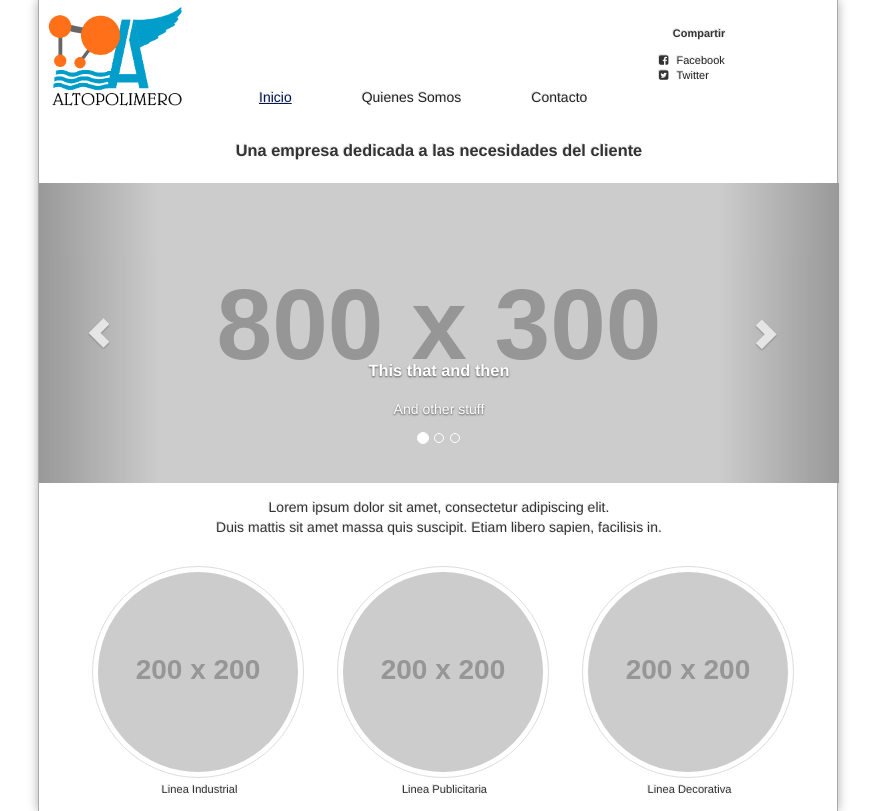
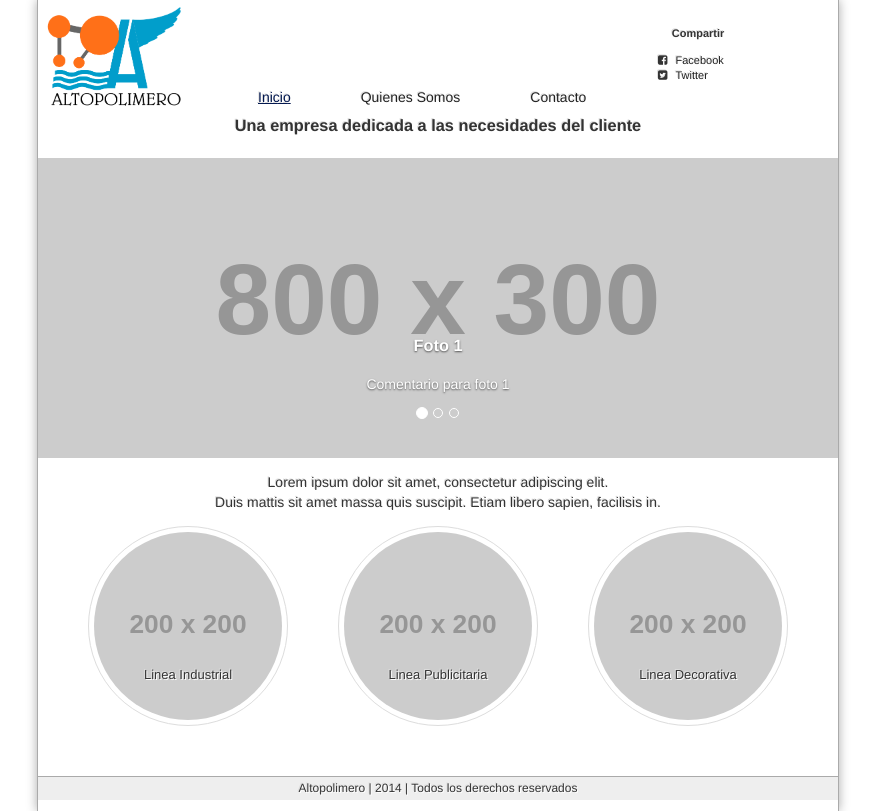
Before and after one commit to degva/alt-pol, a PHP site: page / in a window 1280 px wide. Shown: the whole page, without its empty margins (202-1077 px from the left). Run offline with PHP 8.4, Linux system fonts and the light colour scheme; grey boxes labelled with a size stand in for pictures from a placeholder-image service; some libraries are stand-ins or nearby versions.

Commit message:
Agregue mas funcionalidad

```diff
--- a/css/main.css
+++ b/css/main.css
@@ -38,6 +38,8 @@ p {
 	position: relative;
 	float: right;
 }
+
+
 
 .width-pri {
 	width: 800px;
@@ -80,11 +82,29 @@ h2 {
 #aaa{
 	display: none; /*descomentar esto luego */
 	/* position: relative;
-	width: 100%;
 	height: 100%; */
+	width: 802px;
+	min-height: 800px;
 	border-left: solid 1px #aaa;
 	border-right: solid 1px #aaa;
 	box-shadow: 0px 0px 10px #aaa;
+}
+
+#init {
+	bottom: 25px;
+}
+
+#footer {
+	bottom: 0;
+	margin-bottom: 0;
+	position: fixed;
+	padding: 3px;
+	height: auto;
+	text-align: center;
+	z-index: 3;
+	font-size: 12px;
+	background-color: #eee;
+	border-top: solid 1px #aaa;
 }
 
 #sub-menu-1 {
@@ -144,15 +164,29 @@ a.rs:hover {
 }
 
 #bubbles {
-	left: 38px;
+	/* left: 38px; */
 	height: 260px;
 }
 
+	#bubbles.bubbles-out {
+		height: 80px;
+		margin-bottom: 15px;
+		padding-top: 10px;
+		background-color: rgba(1,158,203,0.3);
+	}
+
 .bub {
+	margin-left: 50px;
 	float: left;
-	width: 245px;
+	width: 200px;
 	position: relative;
 }
+
+	.bub.bub-old {
+		height: 60px;
+		width: 60px;
+		margin-left: 162px;
+	}
 
 	.bub:hover {
 		font-weight: bold;
@@ -167,17 +201,31 @@ a.rs:hover {
 
 	.bub img {
 		padding: 5px;
-		margin: 15px;
+		/* margin: 15px; */
 		border: 1px solid #ddd;
-		border-radius: 110px;
+		border-radius: 125px;
+		width: 100%;
+	}
+
+	.bub img.small-btn {
+		display: none;
+		padding: 5px;
+		border: 1px solid #ddd;
+		border-radius: 30px;
+		width: 100%;
 	}
 
 	.bub small {
 		position: relative;
-		top: -12px;
+		top: -60px;
 		display: table;
+		font-size: small;
 	}
 
 		.bub small:hover {
 			cursor: pointer;
 		}
+
+.context {
+	display: none;
+}
--- a/includes/menu.php
+++ b/includes/menu.php
@@ -13,16 +13,16 @@
 <?php
 	if ($pagenum == 1) {
 ?>
-					<a class='sub-menu-opt active' href='#home'>Inicio</a>
+					<a id='-menu-inicio' class='sub-menu-opt active' href='#home'>Inicio</a>
 <?php
 	} else {
 ?>
-					<a class='sub-menu-opt' href='#home'>Inicio</a>
+					<a id='-menu-inicio' class='sub-menu-opt' href='#home'>Inicio</a>
 <?php
 	}
 ?>
 
-					<a class='sub-menu-opt' href='#quienes-somos'>Quienes Somos</a>
-					<a class='sub-menu-opt' href='#contacto'>Contacto</a>
+					<a id='-menu-qsomos' class='sub-menu-opt' href='#quienes-somos'>Quienes Somos</a>
+					<a id='-menu-contac' class='sub-menu-opt' href='#contacto'>Contacto</a>
 				</div>
 			</div>
--- a/index.php
+++ b/index.php
@@ -9,7 +9,12 @@
 		<link href="//netdna.bootstrapcdn.com/font-awesome/4.1.0/css/font-awesome.min.css" rel="stylesheet">
 		<link href="css/bootstrap.min.css" rel="stylesheet">
 		<title>ALTOPOLIMERO</title>
+
+		<!-- Jquery Stuff -->
 		<script src="//code.jquery.com/jquery-1.10.2.min.js" type="text/javascript"></script>
+		<script src="//code.jquery.com/ui/1.10.4/jquery-ui.js"></script>
+		<link rel="stylesheet" href="//code.jquery.com/ui/1.10.4/themes/smoothness/jquery-ui.css">
+
 	</head>
 	<body>
 		<div class='principal'>
@@ -26,6 +31,7 @@
 			<!-- START INIT -->
 			<br />
 			<div id='init' class='center width-pri'>
+				<div id='welcomer'>
 				<h3 class='center width-pri'>Una empresa dedicada a las necesidades del cliente</h3>
 				<br />
 
@@ -43,55 +49,64 @@
     <div class="item active">
       <img src="http://placehold.it/800x300"> <!-- alt='...' -->
       <div class="carousel-caption">
-				<h3>This that and then</h3>
-				<p>And other stuff</p>
+				<h3>Foto 1</h3>
+				<p>Comentario para foto 1</p>
       </div>
     </div>
     <div class="item">
       <img src="http://placehold.it/800x300"> <!-- alt='...' -->
       <div class="carousel-caption">
-				<h3>This that and then</h3>
-				<p>And other stuff</p>
+				<h3>Foto 2</h3>
+				<p>Comentario para foto 2</p>
       </div>
     </div>
     <div class="item">
       <img src="http://placehold.it/800x300"> <!-- alt='...' -->
       <div class="carousel-caption">
-				<h3>This that and then</h3>
-				<p>And other stuff</p>
+				<h3>Foto 3</h3>
+				<p>Comentario para foto 3</p>
       </div>
     </div>
   </div>
 
-  <!-- Controls -->
+	<!-- Controls -->
+	<!--
   <a class="left carousel-control" href="#carousel-example-generic" data-slide="prev">
     <span class="glyphicon glyphicon-chevron-left"></span>
   </a>
   <a class="right carousel-control" href="#carousel-example-generic" data-slide="next">
     <span class="glyphicon glyphicon-chevron-right"></span>
-  </a>
+	</a>
+	-->
 </div>
 				<!-- END CAROUSEL -->
 
 				<p>Lorem ipsum dolor sit amet, consectetur adipiscing elit.<br> Duis mattis sit amet massa quis suscipit. Etiam libero sapien, facilisis in. </p>
+				</div> <!-- /#welcomer -->
 				<div id='bubbles' class='center width-pri'>
 					<div class='bub' target='industrial' onclick="document.location.href = '#industrial'">
-						<img src='http://placehold.it/200x200'>
+						<img class='big-btn' src='http://placehold.it/200x200'>
+						<img class='small-btn' src='http://placehold.it/50x50x'>
 						<small class='center'>Linea Industrial</small>
 					</div>
 					<div class='bub' target='publicitaria' onclick="document.location.href = '#publicitaria'">
-						<img src='http://placehold.it/200x200'>
+						<img class='big-btn' src='http://placehold.it/200x200'>
+						<img class='small-btn' src='http://placehold.it/50x50x'>
 						<small class='center'>Linea Publicitaria</small>
 					</div>
 					<div class='bub' target='decorativa' onclick="document.location.href = '#decorativa'">
-						<img src='http://placehold.it/200x200'>
+						<img class='big-btn' src='http://placehold.it/200x200'>
+						<img class='small-btn' src='http://placehold.it/50x50x'>
 						<small class='center'>Linea Decorativa</small>
 					</div>
 				</div>
 			</div>
 			<!-- END INIT -->
-			<div id='footer'>
-
+			<div id='industrial' class='context center width-pri'>
+				<h3 class='center'>Linea Indutrial</h3>
+			</div>
+			<div id='footer' class='width-pri'>
+				Altopolimero | 2014 | Todos los derechos reservados
 			</div>
 		</div>
 	</body>
```
Also changed, not shown: js/movements.js (+38 -0 lines).
